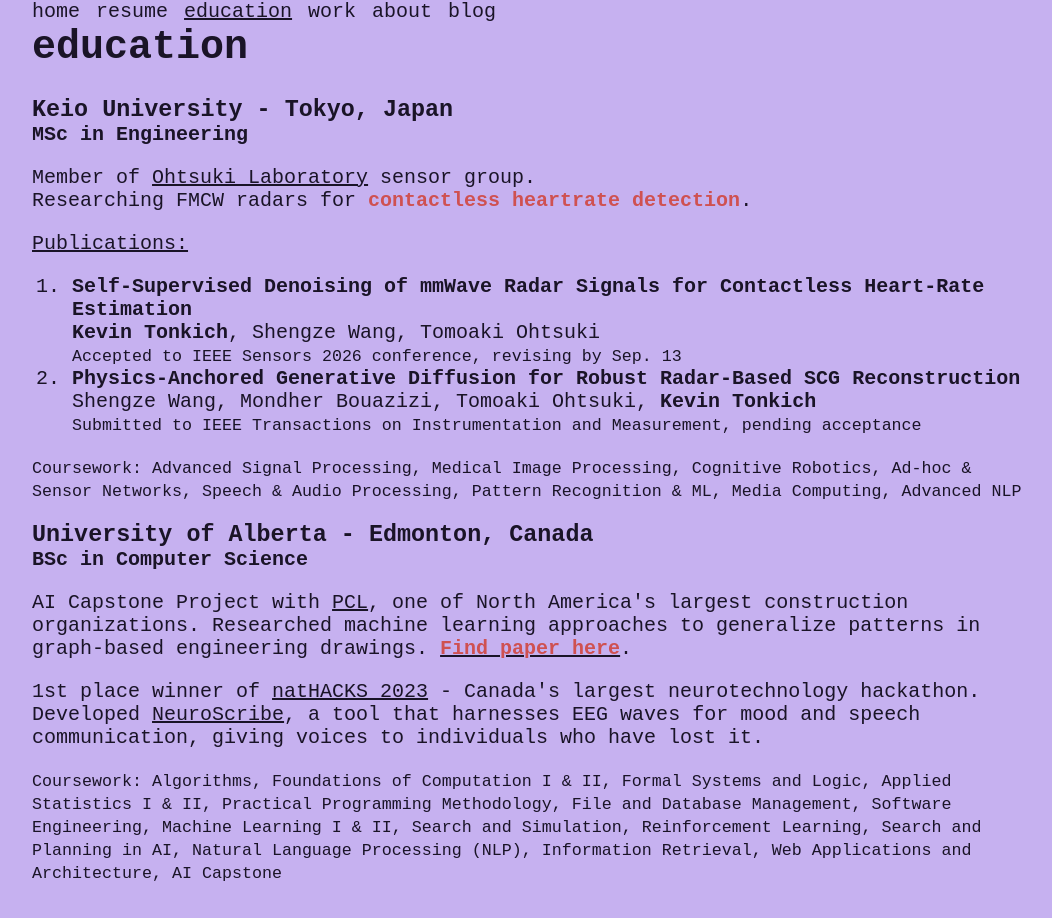
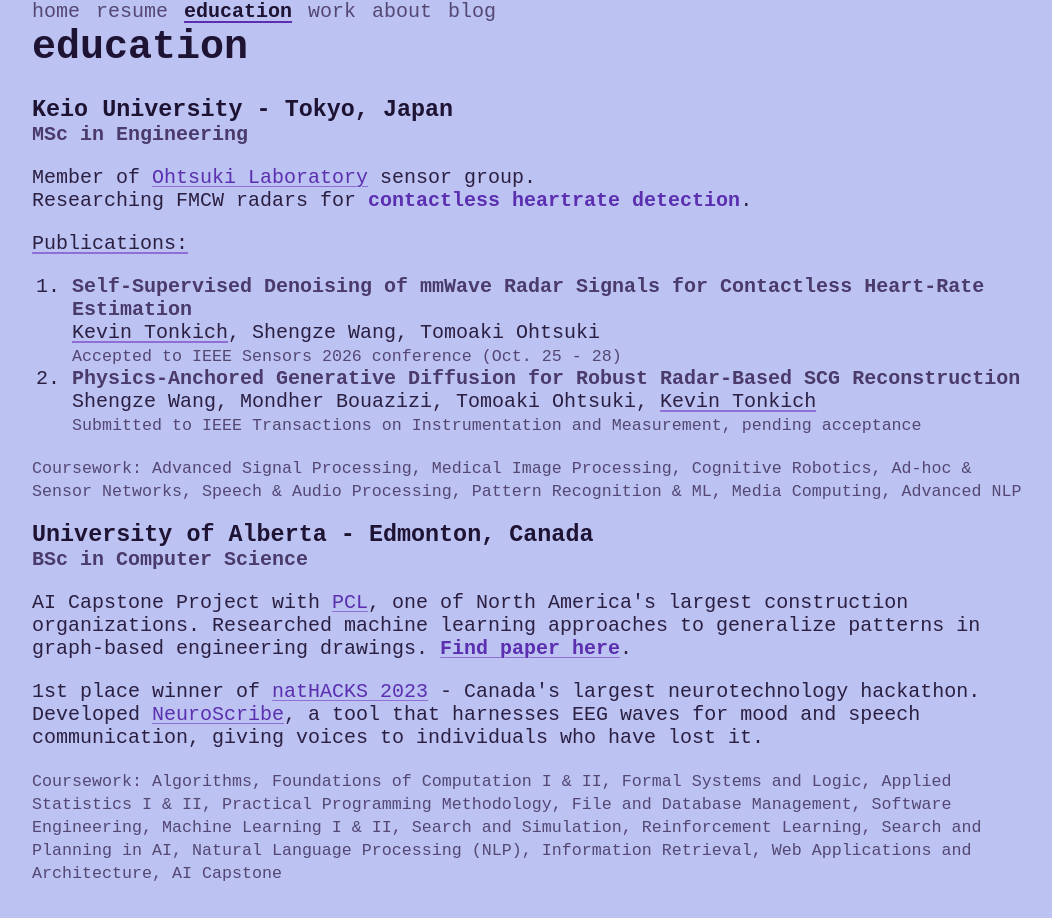
Before and after one commit to tonkich7/portfolio, a plain HTML site: page education.html in a window 1280 px wide. Shown: the whole page, without its empty margins (108-1160 px from the left). Drawn offline with Linux system fonts and the light colour scheme; a web font is replaced by a local one.

Commit message:
color updates

```diff
--- a/education.html
+++ b/education.html
@@ -31,11 +31,11 @@
       <u>Publications:</u>
       <ol>
         <li><h4>Self-Supervised Denoising of mmWave Radar Signals for Contactless Heart-Rate Estimation</h4>
-          <b>Kevin Tonkich</b>, Shengze Wang, Tomoaki Ohtsuki <br>
-          <small>Accepted to IEEE Sensors 2026 conference, revising by Sep. 13</small>
+          <u>Kevin Tonkich</u>, Shengze Wang, Tomoaki Ohtsuki <br>
+          <small>Accepted to IEEE Sensors 2026 conference (Oct. 25 - 28)</small>
         </li>
         <li><h4>Physics-Anchored Generative Diffusion for Robust Radar-Based SCG Reconstruction</h4>
-          Shengze Wang, Mondher Bouazizi, Tomoaki Ohtsuki, <b>Kevin Tonkich</b><br>
+          Shengze Wang, Mondher Bouazizi, Tomoaki Ohtsuki, <u>Kevin Tonkich</u><br>
           <small>Submitted to IEEE Transactions on Instrumentation and Measurement, pending acceptance</small>
         </li>
       </ol>
--- a/styles/style.css
+++ b/styles/style.css
@@ -3,8 +3,8 @@ html {
   font-size: 20px;
   /* Replace PLACEHOLDER with the font-family property value you got from Google Fonts */
   font-family: "M PLUS 1 Code", monospace;
-  color: #1a1427;
-  background-color: #c6b1f0;
+  color: #2b1f42;
+  background-color: #bcc2f2;
 
 
 }
@@ -18,14 +18,45 @@ body {
 
 h1 {
   margin-top: 2px;
+  color: #1e1333;
+}
+
+h2 {
+  color: #1e1333;
+}
+
+h3 {
+  color: #1e1333;
+}
+
+h4 {
+  color: #4a3b6b;
+  font-weight: 600;
 }
 
 a, a:visited {
-  color: inherit;
+  color: #5b2fb0;
+  text-decoration-color: #8f6fd6;
+  text-decoration-thickness: 1px;
+  text-underline-offset: 3px;
+}
+
+a:hover {
+  color: #1e1333;
+  text-decoration-color: #1e1333;
 }
 
 strong {
-    color:#cf5151
+    color:#5b2fb0
+}
+
+small {
+  color: #544772;
+}
+
+u {
+  text-decoration-color: #8f6fd6;
+  text-underline-offset: 3px;
 }
 
 ul {
@@ -43,10 +74,19 @@ header nav ul li a {
   padding: 14px 16px;
   padding-left: 0px;
   text-decoration: none;
+  color: #544772;
+}
+
+header nav ul li a:hover {
+  color: #5b2fb0;
 }
 
 header nav ul li a.active {
   text-decoration: underline;
+  text-decoration-color: #5b2fb0;
+  text-underline-offset: 4px;
+  color: #1e1333;
+  font-weight: 700;
 }
 
 h4, h3{
```
Also changed, not shown: index.html (+3 -0 lines).
